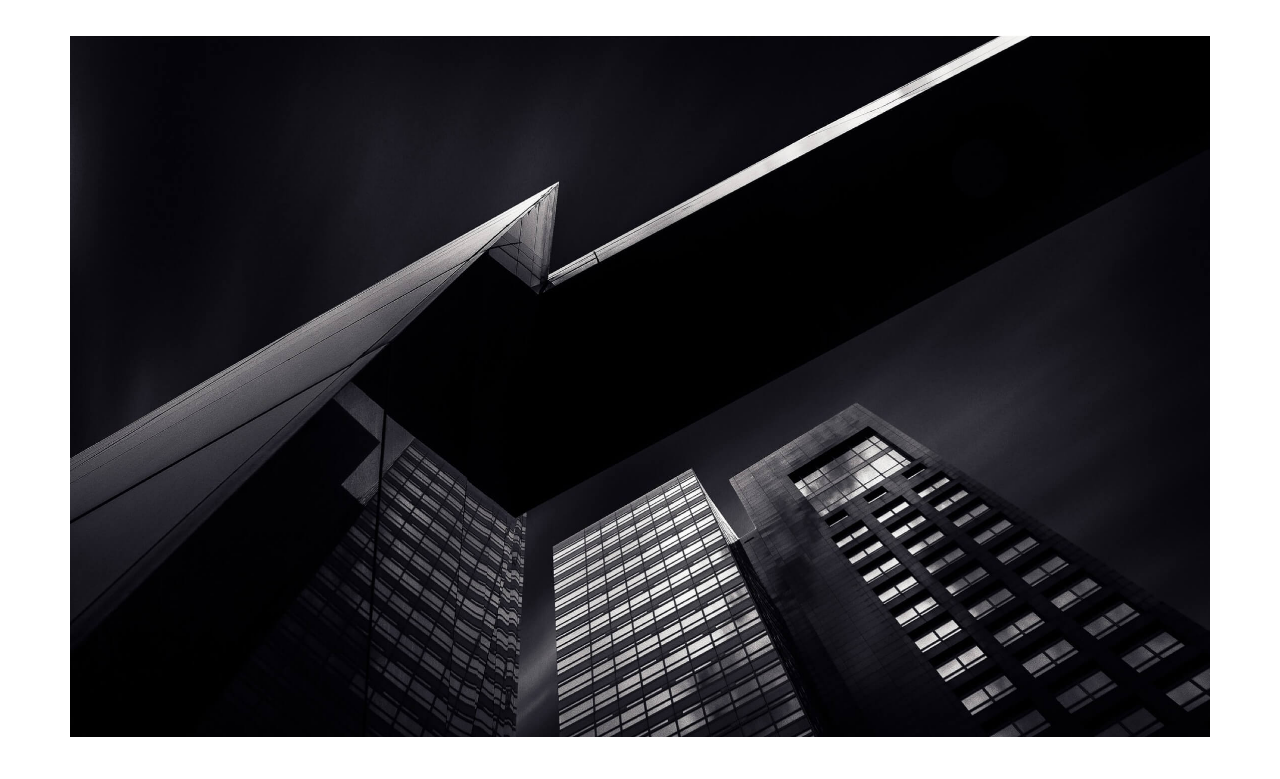
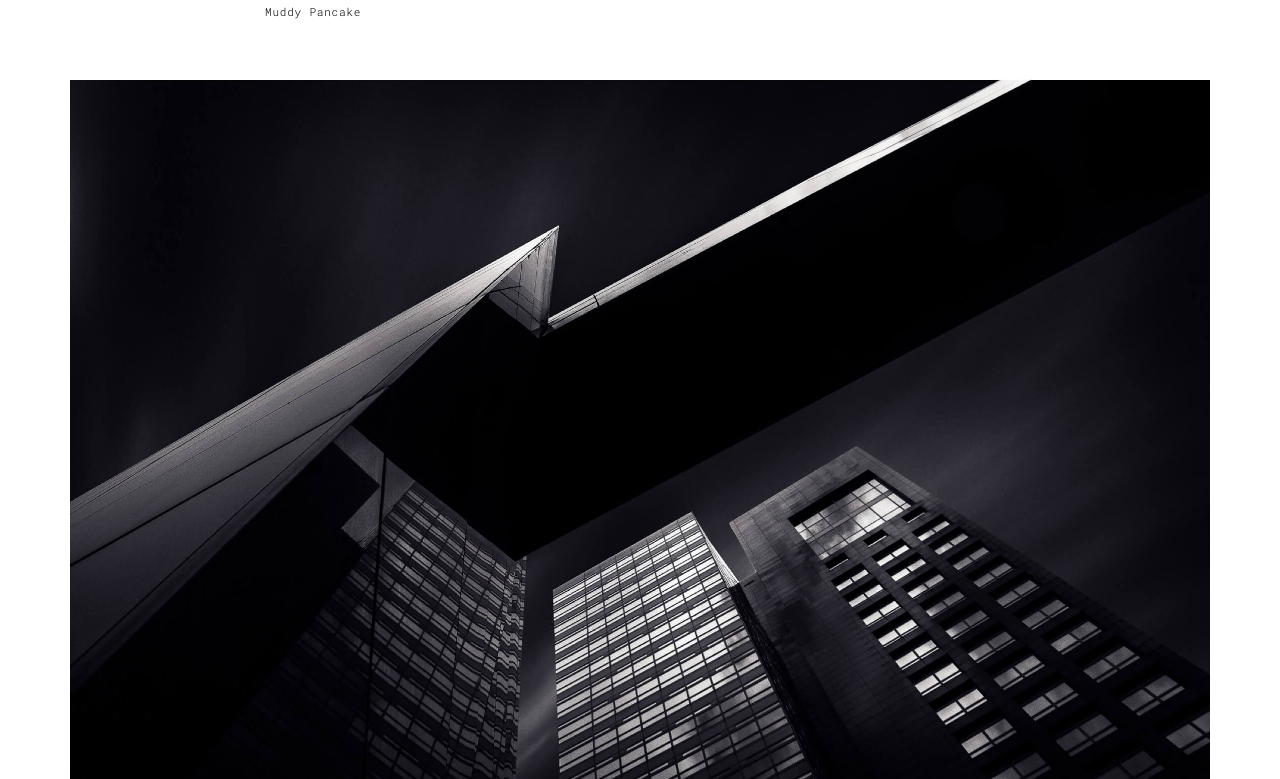
Before and after one commit to Magematt/Portfo, a Flask app: page /work.html in a window 1280 px wide. Shown: the part 879-1658 px from the top of the page. Run offline with Flask 3, Linux system fonts and the light colour scheme; some libraries are stand-ins or nearby versions.

Commit message:
Add files via upload

```diff
--- a/templates/index.html
+++ b/templates/index.html
@@ -48,7 +48,7 @@
   </nav>
 </header>
 <!-- Add your site or app content here -->
-  <div class="hero-full-container background-image-container white-text-container" style="background-image: url('./static/assets/images/space.jpg')">
+  <div class="hero-full-container background-image-container white-text-container" style="background-image: url('./static/assets/images/pancake.jpg')">
     <div class="container">
       <div class="row">
         <div class="col-xs-12">
--- a/templates/work.html
+++ b/templates/work.html
@@ -81,8 +81,8 @@
       <div class="col-md-8 col-md-offset-2 section-container-spacer">
         <div class="row">
           <div class="col-xs-12 col-md-6">
-            <img src="./static/assets/images/work001-02.jpg" class="img-responsive" alt="">
-            <p>Menphis skyline</p>
+            <img src="./static/assets/images/muddy_pancake.jpg" class="img-responsive" alt="">
+            <p>Muddy Pancake</p>
           </div>
           <div class="col-xs-12 col-md-6">
             <img src="./static/assets/images/work001-03.jpg" class="img-responsive" alt="">
```
